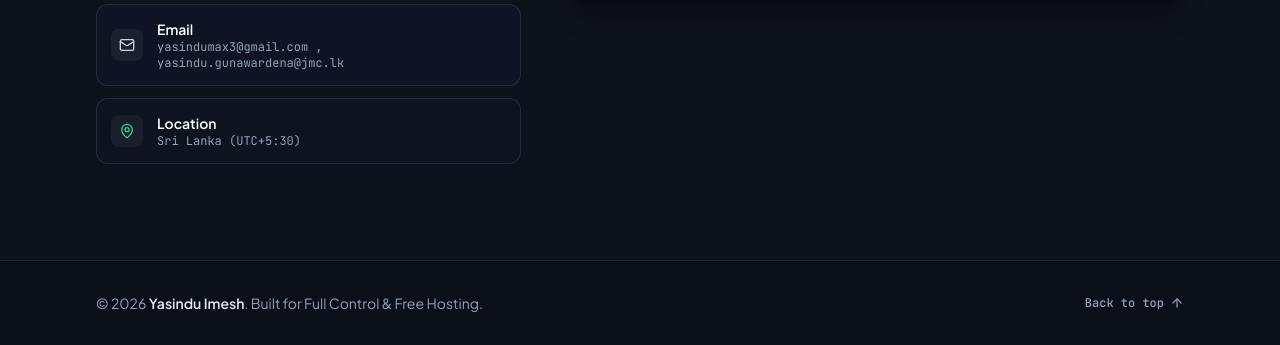
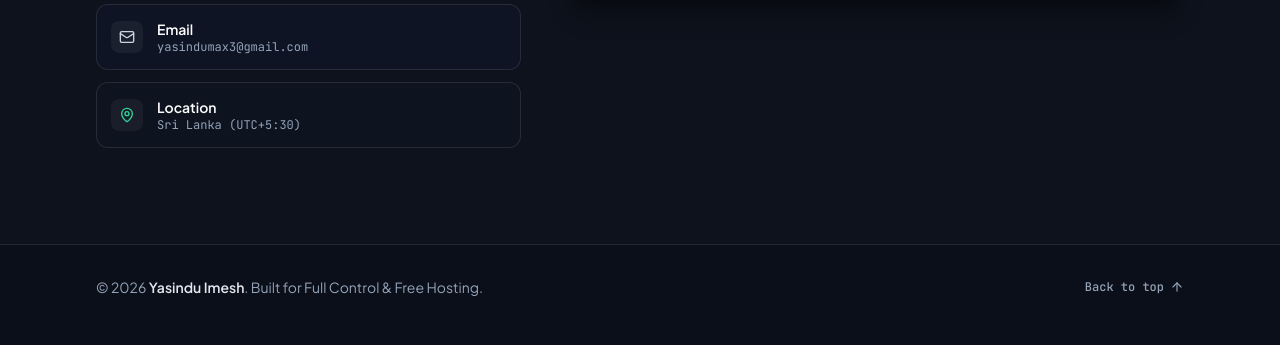
Before and after one commit to YasinduImesh/YasinduImesh.github.io, a plain HTML site: page index.html in a window 1280 px wide. Shown: the part 3573-3918 px from the top of the page. Drawn offline with nearby package versions, Linux system fonts and the light colour scheme.

```diff
--- a/index.html
+++ b/index.html
@@ -502,14 +502,14 @@
                                 </div>
                             </a>
 
-                            <a href="mailto:hello@yasinduimesh.com"
+                            <a href="mailto:yasindumax3@gmail.com"
                                 class="flex items-center gap-3.5 p-3.5 rounded-xl border border-slate-200/80 dark:border-white/10 bg-white/80 dark:bg-slate-900/50 hover:border-amber-500/50 transition-all group">
                                 <div class="p-2 rounded-lg bg-slate-100 dark:bg-white/5 text-slate-700 dark:text-slate-300 group-hover:text-amber-500">
                                     <i data-lucide="mail" class="w-4 h-4"></i>
                                 </div>
                                 <div>
                                     <div class="text-sm font-semibold text-slate-900 dark:text-white">Email</div>
-                                    <div class="font-mono text-xs text-slate-500 dark:text-slate-400">yasindumax3@gmail.com , yasindu.gunawardena@jmc.lk</div>
+                                    <div class="font-mono text-xs text-slate-500 dark:text-slate-400">yasindumax3@gmail.com</div>
                                 </div>
                             </a>
 
```
